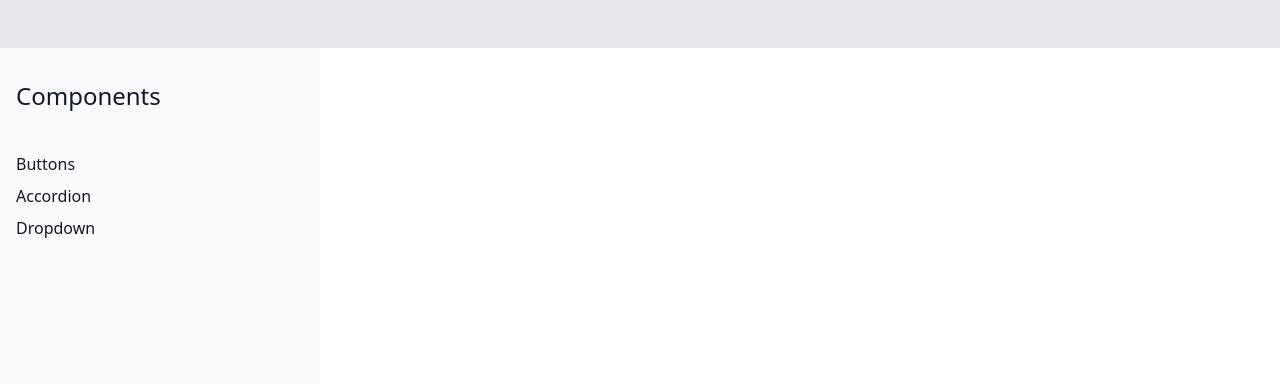
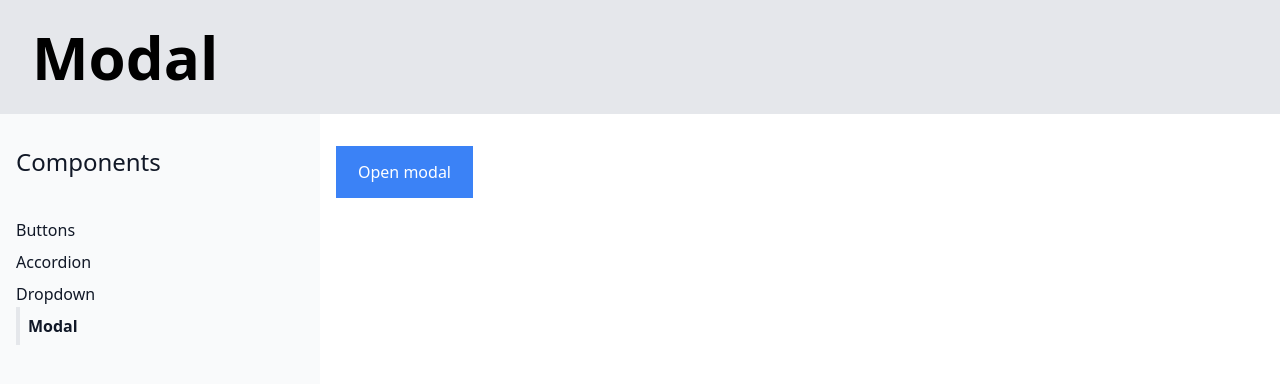
Before and after one commit to YevKo/design-system, a React (Create React App) app: page /modal in a window 1280 px wide. Shown: the top 384 px of the page. Built offline with nearby package versions, Linux system fonts and the light colour scheme.

Commit message:
Modal component

```diff
--- a/public/index.html
+++ b/public/index.html
@@ -38,5 +38,6 @@
       To begin the development, run `npm start` or `yarn start`.
       To create a production bundle, use `npm run build` or `yarn build`.
     -->
+    <div class="modal-container"></div>
   </body>
 </html>
--- a/src/App.js
+++ b/src/App.js
@@ -2,6 +2,7 @@ import Route from './components/Route';
 import ButtonPage from './pages/ButtonPage';
 import AccordionPage from './pages/AccordionPage';
 import DropdownPage from './pages/DropdownPage';
+import ModalPage from './pages/ModalPage';
 import Sidebar from './components/sidebar/Sidebar';
 import useNavigation from './hooks/use-navigation';
 
@@ -14,6 +15,7 @@ function App() {
       case '/': return pageName = "Buttons"
       case '/accordion': return pageName = "Accordion"
       case '/dropdown': return pageName = "Dropdown"
+      case '/modal': return pageName = "Modal"
     }
   }
 
@@ -34,6 +36,9 @@ function App() {
           <Route path="/dropdown">
             <DropdownPage />
           </Route>
+          <Route path="/modal">
+            <ModalPage />
+          </Route>
         </div>
       </div>
     </div>
--- a/src/components/menus/SidebarMenu.js
+++ b/src/components/menus/SidebarMenu.js
@@ -8,6 +8,7 @@ function SidebarMenu() {
         { text: 'Buttons', path: '/'},
         { text: 'Accordion', path: '/accordion'},
         { text: 'Dropdown', path: '/dropdown'},
+        { text: 'Modal', path: '/modal'}
     ];
 
     const renderedLinks = links.map((link) => {
@@ -16,8 +17,8 @@ function SidebarMenu() {
     return (
         <nav id="components" className="space-y-2">
             <ul>
-                { renderedLinks.map((link) => {
-                    return <li className="mb-2">{link}</li>
+                { renderedLinks.map((link, index) => {
+                    return <li key={index} className="mb-2">{link}</li>
                 })}
             </ul>
         </nav>
--- /dev/null
+++ b/src/components/modal/Modal.js
@@ -0,0 +1,18 @@
+import ReactDOM from 'react-dom';
+import Button from '../buttons/Button'
+
+function Modal({ title, text, onClose, children }) {
+    const Modal = <div>
+        <div onClick={onClose} className="overlay fixed inset-0 bg-gray-400 opacity-80"></div>
+        <div className="absolute top-1/2 left-1/2 -translate-x-1/2 -translate-y-1/2 p-12 bg-white rounded-md">
+            <h1 className="font-bold mb-10 text-xl">{title}</h1>
+            <p className="mb-6">{text}</p>
+            {children}
+        </div>
+    </div>;
+    return (
+        ReactDOM.createPortal(Modal, document.querySelector('.modal-container'))
+    );
+}
+
+export default Modal;
--- /dev/null
+++ b/src/pages/ModalPage.js
@@ -0,0 +1,28 @@
+import { useState } from 'react';
+import Button from '../components/buttons/Button'
+import Modal from '../components/modal/Modal'
+
+function ModalPage() {
+
+    const [opened, setOpened] = useState(false);
+    const handleModelOpen = () => {
+        setOpened(true);
+    }
+    const handleModelClose = () => {
+        setOpened(false);
+    }
+
+    return (
+        <div className="ModalsPage relative">
+            <Button secondary onClick={handleModelOpen}>Open modal</Button>
+            { opened &&
+                <Modal title='Aware' text='This application is a showcase only' onClose={handleModelClose}>
+                    <Button primary onClick={handleModelClose} className={'inline-flex ml-auto mt-8 mr-4'}>Agree</Button>
+                    <Button secondary ghost onClick={handleModelClose} className={'inline-flex mt-8'}>Close</Button>
+                </Modal>
+            }
+        </div>
+    );
+}
+
+export default ModalPage;
```
